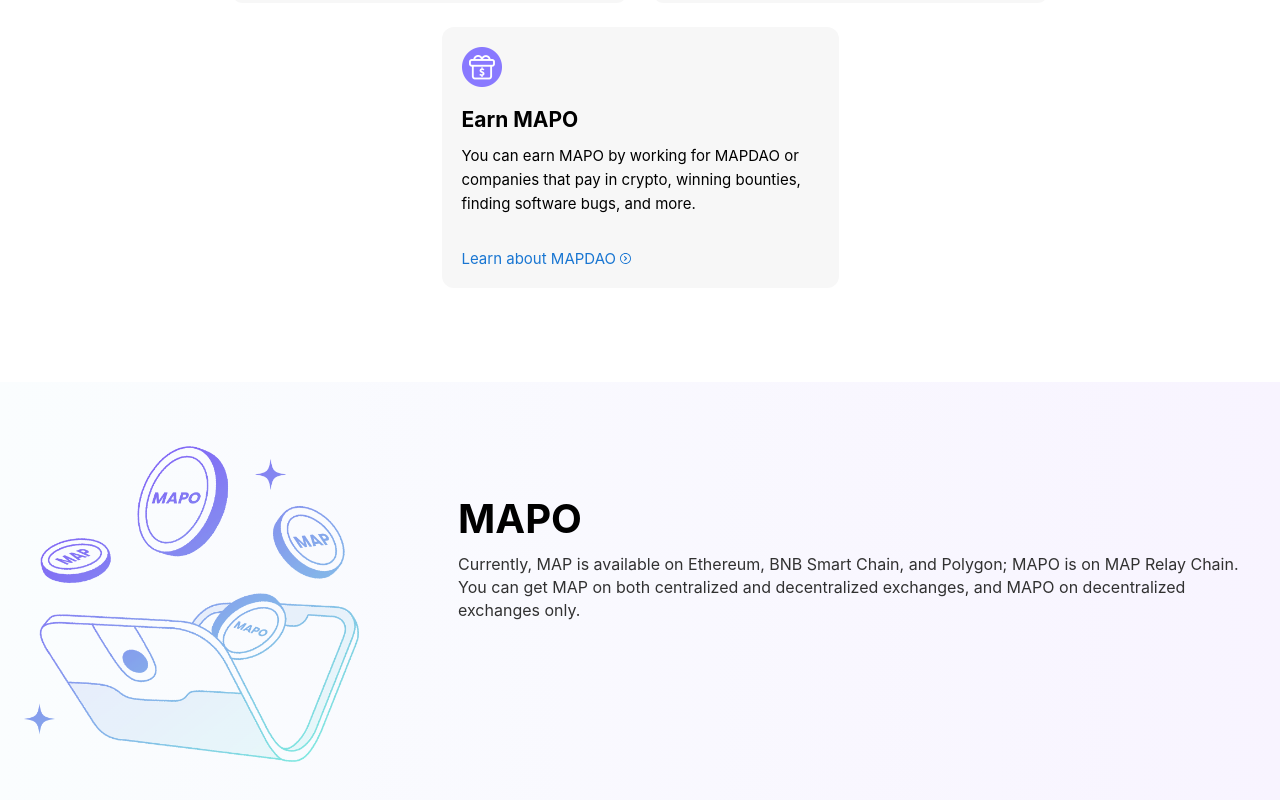
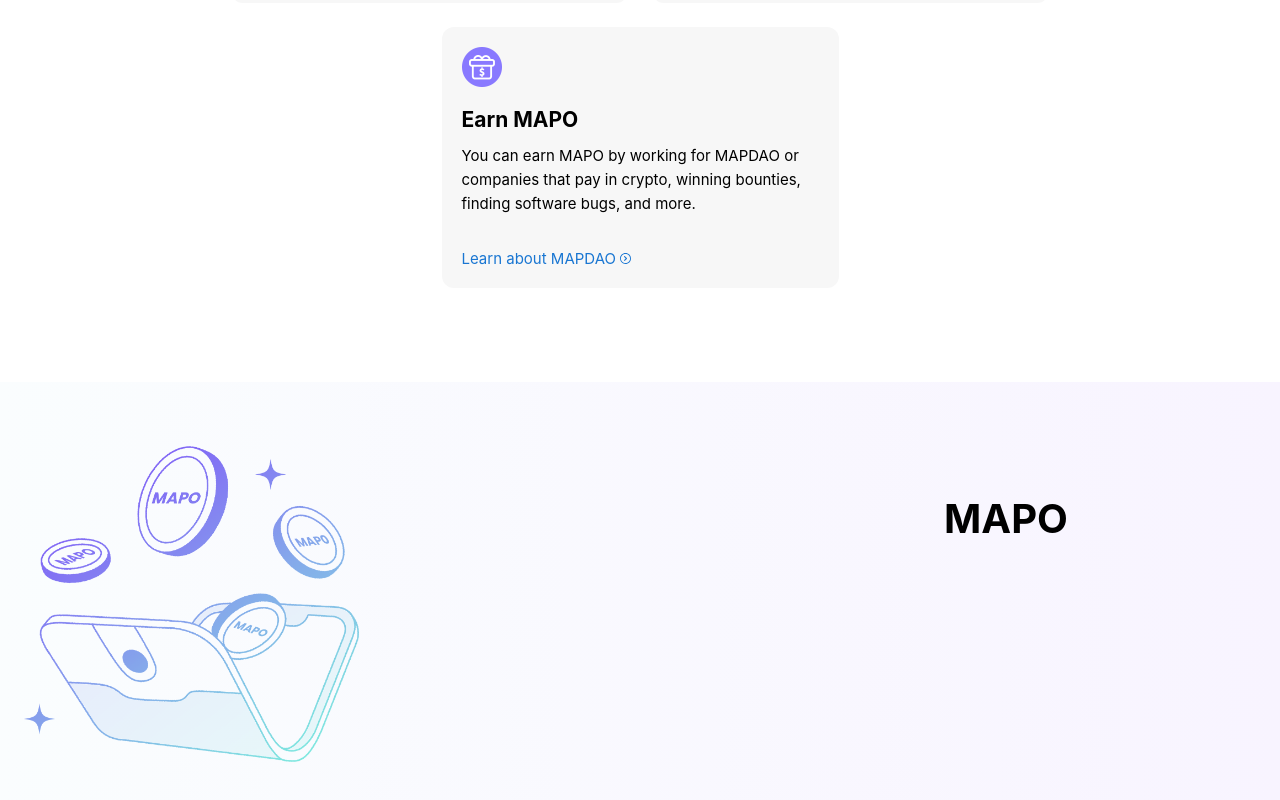
Before and after one commit to mapprotocol/map-protocol-website, a Next.js app: page /get-mapo/top in a window 1280 px wide. Shown: the part 1305-2105 px from the top of the page. Built offline with nearby package versions, Linux system fonts and the light colour scheme; no server answers.

Commit message:
feat: fix all mapo to map

```diff
--- a/src/pages/get-mapo/CEXs/index.tsx
+++ b/src/pages/get-mapo/CEXs/index.tsx
@@ -78,7 +78,9 @@
                         item.pairs = "MAPO/USDC"
                     else if (item.name == "Coinone")
                         item.pairs = "MAPO/KRW"
-                        else if (item.name == "Matcha (BSC)")
+                    else if (item.name == "Bithumb")
+                        item.pairs = "MAPO/KRW"
+                    else if (item.name == "Matcha (BSC)")
                         item.pairs = "MAPO/USDC"
                     return <div className={styles.formItem} key={index}>
                         <div className={styles.dexTitle}><img
@@ -86,7 +88,7 @@
                             height={28}
                             src={`${item.logo}`}
                             alt="logo" />{item.name}</div>
-                        <div>{ item.pairs}</div>
+                        <div>{item.pairs}</div>
                         <div>{`$${item.price}`}</div>
                         <div>{`$${toThousands(item.cost_to_move_up_usd)}`}</div>
                         <div>{`$${toThousands(item.cost_to_move_down_usd)}`}</div>
--- a/src/pages/get-mapo/top/index.tsx
+++ b/src/pages/get-mapo/top/index.tsx
@@ -192,7 +192,6 @@
               link6: <Link target="_blank" href={"https://www.gate.io/trade/MAPO_USDT"} className={styles.linkText}></Link>,
 
             }} /></div>
-          <div className={styles.mapoContent}>{t("Currently, MAP is available on Ethereum, BNB Smart Chain, and Polygon; MAPO is on MAP Relay Chain. You can get MAP on both centralized and decentralized exchanges, and MAPO on decentralized exchanges only.")}</div>
 
         </div>
 
```
Also changed, not shown: public/images/home-page/home-page-content-3.png, public/images/map-coin-wallet.png.
